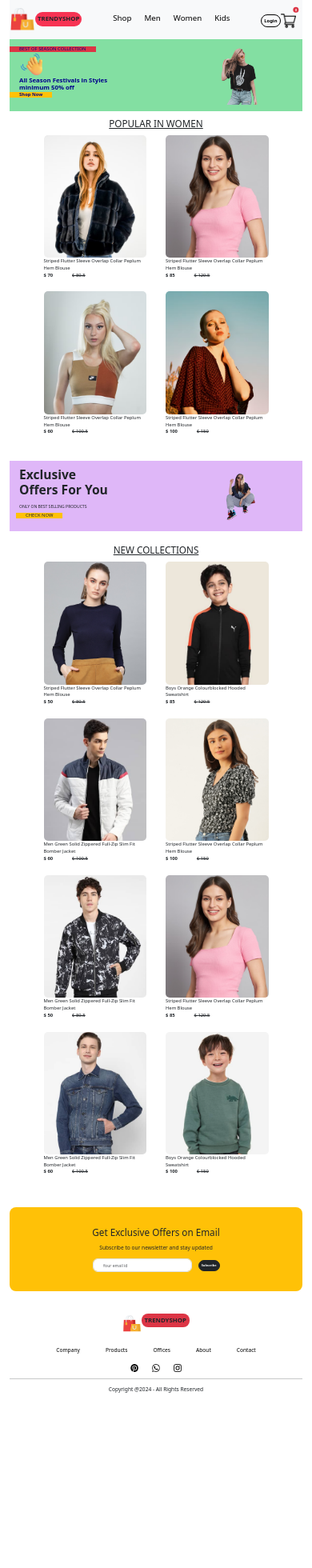
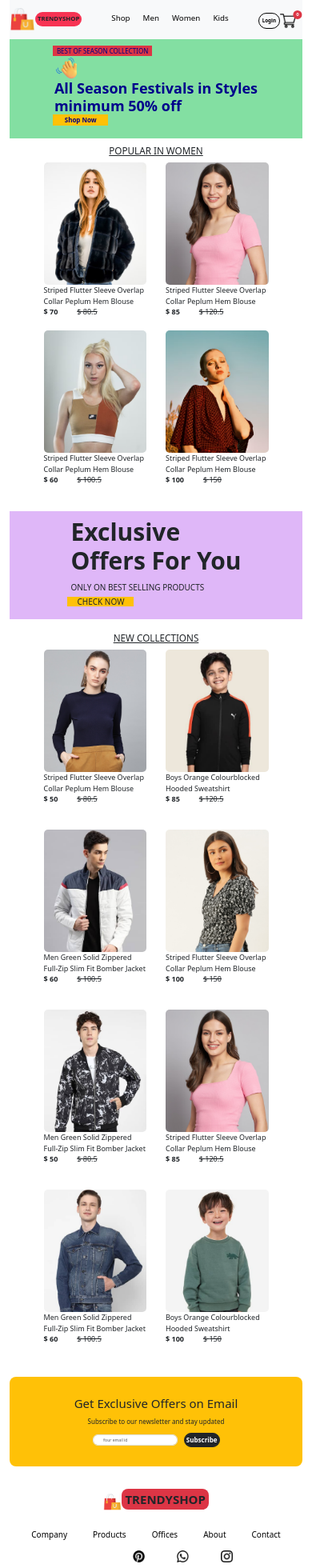
Before and after one commit to Faesalkhan/TrendyShop, a React (Create React App) app: page / in a window 390 px wide. Shown: the top 1960 px of the page at 80% size. Before the commit the page ends 1766 px from the top, so only its background shows below. Built offline with nearby package versions, Linux system fonts and the light colour scheme.

Commit message:
updated all css properties for smaller screen

```diff
--- a/src/index.css
+++ b/src/index.css
@@ -14,19 +14,16 @@ color: black;
 font-size: 2.5vw
 }
 .logincart button{
-  font-size: 1.4vw;
+  font-size: 1.6vw;
   padding: 4px;
 }
 .logincart img{
   width: 2.5vw;
 }
-.logincart span{
-  font-size: 1vw;
-}
 
 /*------------- Hero ---------------*/
 .handicon{
-  width: 8vw;
+  width: 80px;
 }
 .herosection{
   background-color: #83dfa2;
@@ -36,17 +33,22 @@ font-size: 2.5vw
 .herosection .boss{
   width: min-content;
 }
+.hero-left{
+  margin-left: 30px;
+}
 .hero-left h2{
   color: navy;
-  font-size: 1.5vw;
+  font-size: 15px;
+  margin-left: 10px;
+  padding: 2px;
 }
 .hero-left p{
   color: darkblue;
-  font-size: 2vw;
+  font-size: 40px;
   font-weight: 700;
 }
 .herosection .hero-image{
-  width: 13vw;
+  width: 200px;
 }
 
 /*------------- Popular ---------------*/
@@ -57,26 +59,29 @@ font-size: 2.5vw
 
 /*------------ Item ----------------*/
 .item p{
-  font-size: 1.5vw;
+  font-size: 15px;
 }
 
 /*------------- Offers ---------------*/
 .offers-section{
   background-color: #dfb7f8;
 }
+.offers-left{
+  margin-left: 30px;
+}
 .offers-left h2{
-  font-size: 4vw;
+  font-size: 60px;
   font-weight: 600;
 }
 .offers-left p{
-  font-size: 1.3vw;
+  font-size: 20px;
 }
 .offers-left h5{
   width: min-content;
-  font-size: 1.5vw;
+  font-size: 25px;
 }
 .offers-section img{
-  width: 12vw;
+  width: 200px;
 }
 
 /*------------- NewCollection ---------------*/
@@ -86,46 +91,51 @@ font-size: 2.5vw
 
 /*-------------- NewsLetter --------------*/
 .newsletter-container h2{
-  font-size: 3vw;
+  font-size: 40px;
 }
 .newsletter-container p{
-  font-size: 1.7vw;
+  font-size: 20px;
 }
 .newsletter-container button{
-  font-size: 1vw;
+  font-size: 20px;
   padding: 3px;
 }
 .newsletter-container input{
-  height: 5vh;
+  height: 30px;
 }
 
 /*-------------- Footer --------------*/
 .footer-container ul li a{
-  font-size: 1.7vw;
+  font-size: 20px;
 }
 .footer-container .logo{
   width: 6vw;
 }
 .footer-container h3{
-  font-size: 2vw;
+  font-size: 30px;
 }
 .footer-container .pin,
 .footer-container .what,
 .footer-container .insta{
-  width: 2.5vw;
+  width: 35px;
+  margin-inline: 25px;
 }
 .footer-container p{
-  font-size: 1.7vw;
+  font-size: 20px;
 }
 
 /*------------- ShopCategory---------------*/
 .shopCategory-container button{
-  font-size: 1.3vw;
-  padding: 3px;
+  font-size: 20px;
 }
 .shopCategory-container .showingtext{
-  font-size: 1.7vw;
+  font-size: 25px;
 }
+.shop-row,
+.new-collection-row{
+  row-gap: 30px;
+}
+
 
 /*------------- Login ---------------*/
 .login-container {
@@ -133,18 +143,18 @@ font-size: 2.5vw
   height: 100vh;
 }
 .login-container h1{
-  font-size: 3vw;
+  font-size: 40px;
 }
 .login-container input{
-  font-size: 3vh;
+  font-size: 20px;
 }
 .login-container button{
-  font-size: 1.4vw;
-  padding: 3px;
+  font-size: 25px;
+  padding: 2px;
 }
 .login-container p,
 .login-container label{
-  font-size: 1.4vw;
+  font-size: 18px;
 }
 
 /*------------- SignUp ---------------*/
@@ -153,92 +163,76 @@ font-size: 2.5vw
   height: 100vh;
 }
 .signup-container h1{
-  font-size: 3vw;
+  font-size: 40px;
 }
 .signup-container input{
-  font-size: 3vh;
+  font-size: 20px;
 }
 .signup-container button{
-  font-size: 1.4vw;
+  font-size: 25px;
   padding: 3px;
 }
 .signup-container p,
 .signup-container label{
-  font-size: 1.4vw;
+  font-size: 18px;
 }
 
 /*-------------- Breadcrum --------------*/
-.breadcrum h6{
-  font-size: 2vw;
+.breadcrum h6 {
+  font-size: 20px;
 }
 .breadcrum img{
-  width: 0.8vw;
+  width: 7px;
 }
 
 /*-------------- Product --------------*/
 .product-container h4{
-  font-size: 2vw;
+  font-size: 20px;
 }
 .product-container p{
-  font-size: 1.3vw;
+  font-size: 20px;
 }
 .product-container p img{
-  width: 2vw;
+  width: 15px;
 }
 .product-container p span{
-  font-size: 1vw;
+  font-size: 15px;
 }
 .product-container .small-images{
   width: 5vw;
 }
 .product-container .big-image{
-  width: 20vw;
+  width: 25vw;
 }
 .product-container button{
-  font-size: 1.4vw;
+  font-size: 20px;
   padding: 3px;
   font-weight: 600;
   width: 25%;
 }
-.product-container h6{
-  font-size: 1.3vw;
-}
 
 /*-------------- Cart --------------*/
 .cart-container h2{
-  font-size: 3vw;
+  font-size: 60px;
 }
 .cart-container h5{
-  font-size: 1.5vw;
+  font-size: 25px;
 }
 .cart-container img{
-  width: 5vw;
+  width: 10vw;
 }
 .cart-container p{
-  font-size: 1.5vw;
+  font-size: 20px;
 }
 .cart-container .col-2{
   text-align: center;
 }
 .cart-container button{
-  font-size: 1vw;
+  font-size: 20px;
   padding: 3px;
 }
 .cart-container h4{
-  font-size: 1.8vw;
-}
-
-@media (max-width : 576px){
-  .navbar-logo img{
-    width: 2rem;
-  }
-  .logincart button{
-    font-size: 1.5vw;
-    padding: 3px;
-  }
-  .logincart img{
-    width: 5vw;
-  }
+  font-size: 40px;
 }
 
 @media (max-width : 995px){
@@ -250,5 +244,343 @@ font-size: 2.5vw
   .signup-container input{
     font-size: 1.1vh;
   }
+  .logincart span{
+    margin-left: 3px;
+    margin-top: 6px;
+    font-size: 8px
+  }
+  .logincart .cart-items-count{
+    width: 30px;
+  }
+  .item p{
+    font-size: 12px;
+  }
+  .hero-left h2{
+    font-size: 10px;
+    padding-inline: 4px;
+  }
+  .handicon{
+    width: 60px;
+  }
+  .hero-left p{
+    font-size: 20px;
+    font-weight: 700;
+  }
+  .herosection .hero-image{
+    width: 150px;
+  }
+  .offers-left h2{
+    font-size: 40px;
+    font-weight: 600;
+  }
+  .offers-left p{
+    font-size: 12px;
+  }
+  .offers-left h5{
+    width: min-content;
+    font-size: 17px;
+  }
+  .newsletter-container h2{
+    font-size: 30px;
+  }
+  .newsletter-container p{
+    font-size: 15px;
+  }
+  .newsletter-container button{
+    font-size: 15px;
+    padding: 2px;
+  }
+  .newsletter-container input{
+    height: 25px;
+  }
+  .footer-container ul li a{
+    font-size: 15px;
+  }
+  .footer-container h3{
+    font-size: 20px;
+  }
+  .footer-container p{
+    font-size: 15px;
+  }
+  .footer-container .pin,
+.footer-container .what,
+.footer-container .insta{
+  width: 22px;
+  margin-inline: 25px;
+}
+.shopCategory-container button{
+  font-size: 10px;
+}
+.shopCategory-container .showingtext{
+  font-size: 15px;
+}
+.shop-row,
+.new-collection-row{
+  row-gap: 25px;
+}
+
+.login-container h1{
+  font-size: 30px;
+}
+.login-container input{
+  font-size: 15px;
+}
+.login-container button{
+  font-size: 20px;
+  padding: 1px;
+}
+.login-container p,
+.login-container label{
+  font-size: 12px;
+}
+.signup-container h1{
+  font-size: 30px;
+}
+.signup-container input{
+  font-size: 15px;
+}
+.signup-container button{
+  font-size: 20px;
+  padding: 2px;
+}
+.signup-container p,
+.signup-container label{
+  font-size: 12px;
+}
+.breadcrum h6{
+  font-size: 15px;
+}
+.breadcrum img{
+  width: 9px;
+}
+.product-container h4{
+  font-size: 15px;
+}
+.product-container p{
+  font-size: 15px;
+}
+.product-container p img{
+  width: 10px;
+}
+.product-container p span{
+  font-size: 10px;
+}
+.product-container .small-images{
+  width: 5vw;
+}
+.product-container .big-image{
+  width: 30vw;
+}
+.product-container button{
+  font-size: 15px;
+  padding: 3px;
+  font-weight: 600;
+  width: 25%;
+}
+
+.cart-container h2{
+  font-size: 50px;
+}
+.cart-container h5{
+  font-size: 18px;
+}
+.cart-container img{
+  width: 8vw;
+}
+.cart-container p{
+  font-size: 15px;
+}
+.cart-container button{
+  font-size: 15px;
+  padding: 2px;
+}
+.cart-container h4{
+  font-size: 30px;
+}
+}
+
+@media (max-width : 576px){
+  .navbar-logo img{
+    width: 2rem;
+  }
+  .logincart img{
+    width: 4vw;
+  }
+  .logincart span{
+    margin-left: 2px;
+    margin-top: 6px;
+    font-size: 6px
+  }
+  .logincart .cart-items-count{
+    width: 20px;
+  }
+  .item p{
+    font-size: 9px;
+  }
+  .hero-left h2{
+    font-size: 8px;
+    padding-inline: 5px;
+  }
+  .handicon{
+    width: 30px;
+  }
+  .hero-left{
+    margin-left: 0px;
+    display: flex;
+    justify-content: center;
+  }
+  .hero-left p{
+    font-size: 18px;
+    font-weight: 700;
+  }
+  .herosection .hero-image{
+   display: none;
+  }
+
+  .offers-left h2{
+    font-size: 30px;
+    font-weight: 600;
+  }
+  .offers-left p{
+    font-size: 10px;
+  }
+  .offers-left h5{
+    width: min-content;
+    font-size: 10px;
+  }
+  .offers-section img{
+    display: none;
+  }
+  .offers-left{
+    margin-left: 0px;
+    display: flex;
+    justify-content: center;
+  }
+  .newsletter-container h2{
+    font-size: 15px;
+  }
+  .newsletter-container p{
+    font-size: 8px;
+  }
+  .newsletter-container button{
+    font-size: 8px;
+    padding: 2px;
+  }
+  .newsletter-container input{
+    height: 12px;
+  }
+  .footer-container ul li a{
+    font-size: 10px;
+  }
+  .footer-container h3{
+    font-size: 15px;
+  }
+  .footer-container p{
+    font-size: 10px;
+  }
+  .footer-container .pin,
+.footer-container .what,
+.footer-container .insta{
+  width: 15px;
+  margin-inline: 20px;
+}
+.shopCategory-container button{
+  font-size: 7px;
+}
+.shopCategory-container .showingtext{
+  font-size: 8px;
+}
+.shop-row,
+.new-collection-row{
+  row-gap: 15px;
+}
+.login-container h1{
+  font-size: 20px;
+}
+.login-container input{
+  font-size: 10px;
+}
+.login-container button{
+  font-size: 15px;
+  padding: 1px;
+}
+.login-container p,
+.login-container label{
+  font-size: 10px;
+}
+.signup-container h1{
+  font-size: 20px;
+}
+.signup-container input{
+  font-size: 10px;
+}
+.signup-container button{
+  font-size: 15px;
+  padding: 1px;
+}
+.signup-container p,
+.signup-container label{
+  font-size: 10px;
+}
+.breadcrum h6{
+  font-size: 10px;
+}
+.breadcrum img{
+  width: 7px;
+}
+
+.product-container h4{
+  font-size: 15px;
+}
+.product-container p{
+  font-size: 10px;
+}
+.product-container p img{
+  width: 10px;
+}
+.product-container p span{
+  font-size: 10px;
+}
+.product-container .small-images{
+  width: 8vw;
+}
+.product-container .big-image{
+  width: 25vw;
+}
+.product-container button{
+  font-size: 13px;
+  padding: 2px;
+  font-weight: 600;
+  width: 25%;
+}
+.cart-container .cart-header{
+  display: none;
+}
+.cart-container .cart-products-header .unit-price{
+  display: none;
+}
+.cart-container h2{
+  font-size: 30px;
+}
+.cart-container h5{
+  font-size: 10px;
+}
+.cart-container img{
+  width: 17vw;
+}
+.cart-container p{
+  font-size: 10px;
+}
+.cart-container .col-2{
+  display: flex;
+  justify-content: center;
+}
+.cart-container button{
+  font-size: 10px;
+  padding: 1px;
+}
+.cart-container h4{
+  font-size: 20px;
+}
 
 }
```
